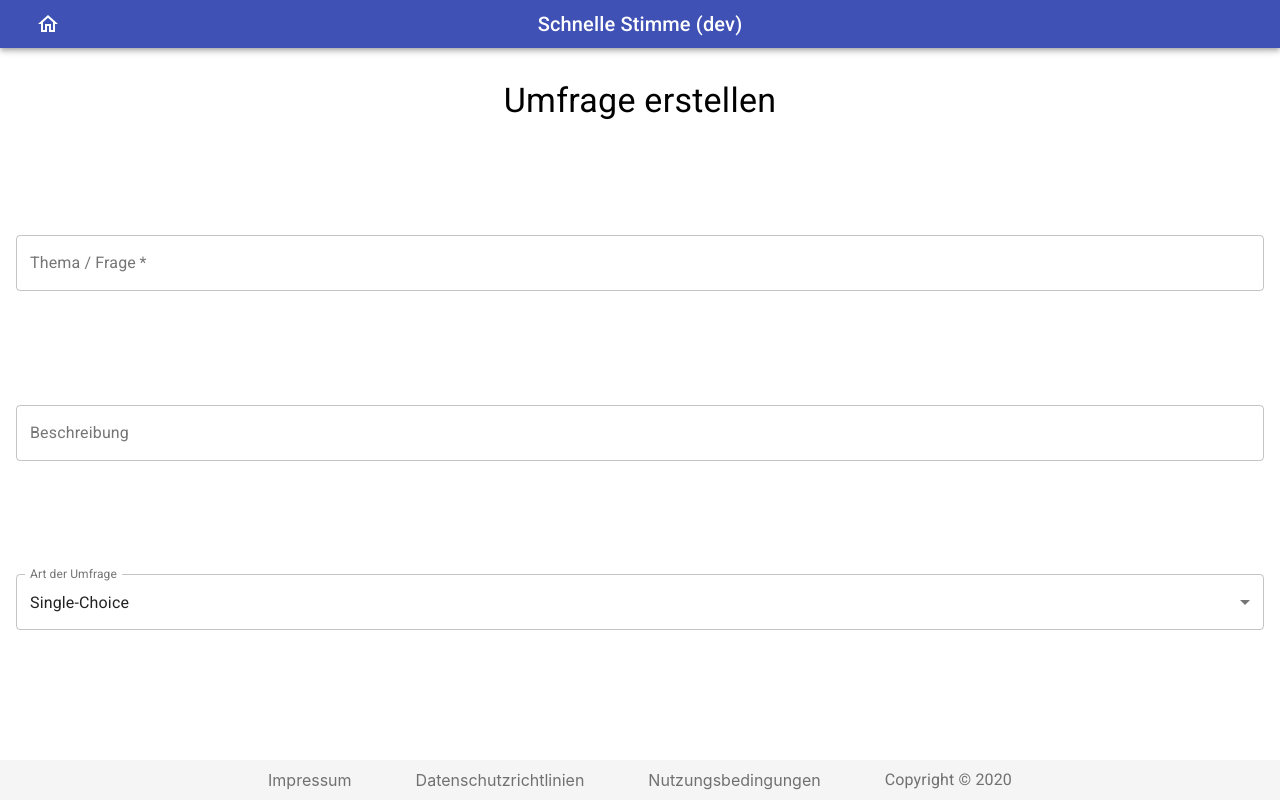
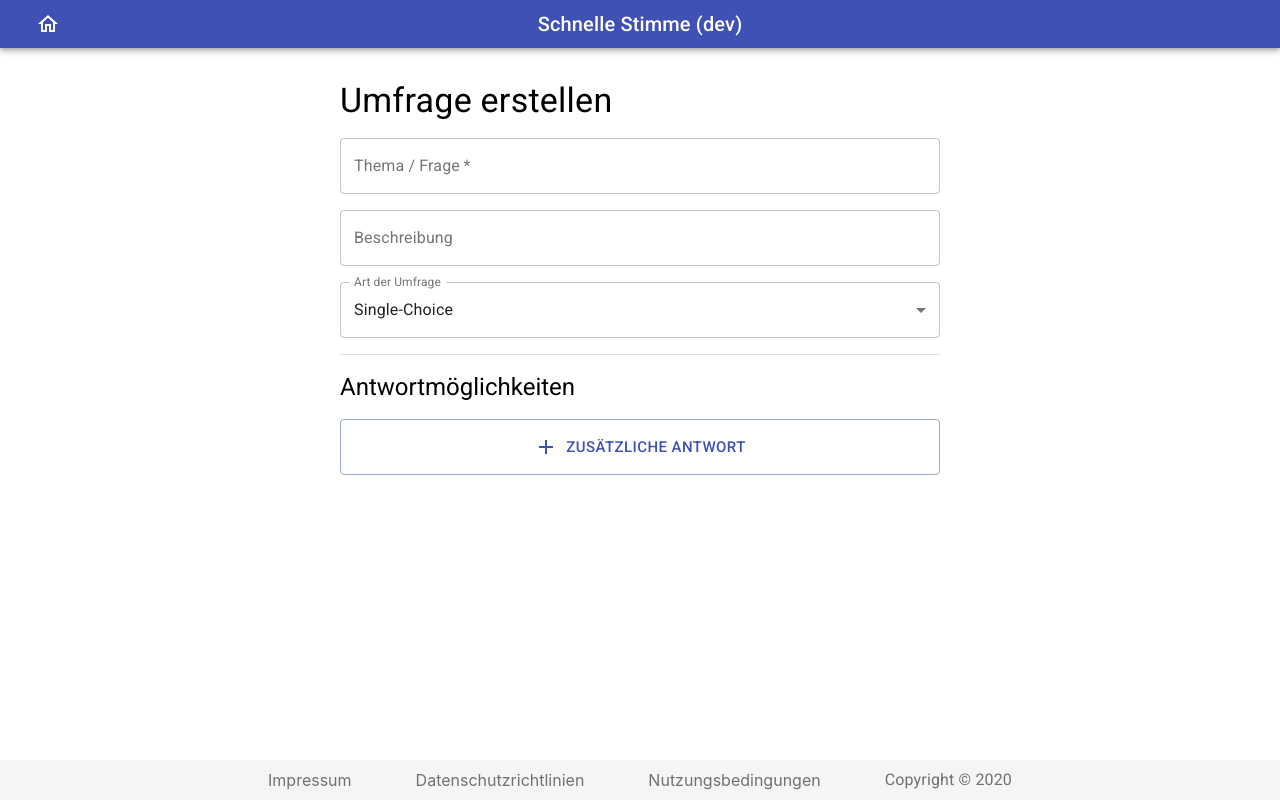
Before and after one commit to DanielMerkl/schnelle-stimme, a React (Create React App) app: page /creation in a window 1280 px wide. Built offline with nearby package versions, Linux system fonts and the light colour scheme.

Commit message:
added components to edit choices inside PollCreationPage

```diff
--- a/src/page/pollCreation/PollCreationPage.tsx
+++ b/src/page/pollCreation/PollCreationPage.tsx
@@ -1,11 +1,14 @@
 import React, { FC, useContext, useEffect, useState } from 'react';
 import styled from 'styled-components';
-import { TextField, Typography } from '@material-ui/core';
+import { Divider, TextField, Typography } from '@material-ui/core';
 
 import { PollCreationContext } from '../../context/PollCreationContext';
 import { TopicInput } from './TopicInput';
 import { PollType } from '../../types/enum/PollType';
 import { PollTypeSelection } from './PollTypeSelection';
+import { AddAdditionalChoiceInput } from './AddAdditionalChoiceInput';
+import { Choice } from '../../types/interface/Choice';
+import { Choices } from './Choices';
 
 export const PollCreationPage: FC = () => {
   const { initialTopic } = useContext(PollCreationContext);
@@ -13,6 +16,7 @@ export const PollCreationPage: FC = () => {
   const [topic, setTopic] = useState<string>(initialTopic);
   const [description, setDescription] = useState('');
   const [pollType, setPollType] = useState<PollType>(PollType.SINGLE_CHOICE);
+  const [choices, setChoices] = useState<Array<Choice>>([]);
 
   useEffect(() => {
     setTopic(initialTopic);
@@ -20,9 +24,7 @@ export const PollCreationPage: FC = () => {
 
   return (
     <Wrapper>
-      <Typography variant="h4" align="center">
-        Umfrage erstellen
-      </Typography>
+      <Typography variant="h4">Umfrage erstellen</Typography>
       <TopicInput value={topic} onChange={setTopic} />
       <TextField
         id="description"
@@ -33,12 +35,19 @@ export const PollCreationPage: FC = () => {
         onChange={(event) => setDescription(event.target.value)}
       />
       <PollTypeSelection value={pollType} onChange={setPollType} />
+      <Divider />
+      <Typography variant="h5">Antwortmöglichkeiten</Typography>
+      <Choices choices={choices} setChoices={setChoices} />
+      <AddAdditionalChoiceInput choices={choices} setChoices={setChoices} />
     </Wrapper>
   );
 };
 
 const Wrapper = styled.main`
+  height: fit-content;
   padding: 2rem 1rem;
   display: grid;
   gap: 1rem;
+  grid-template-columns: minmax(min-content, 600px);
+  justify-content: center;
 `;
```
